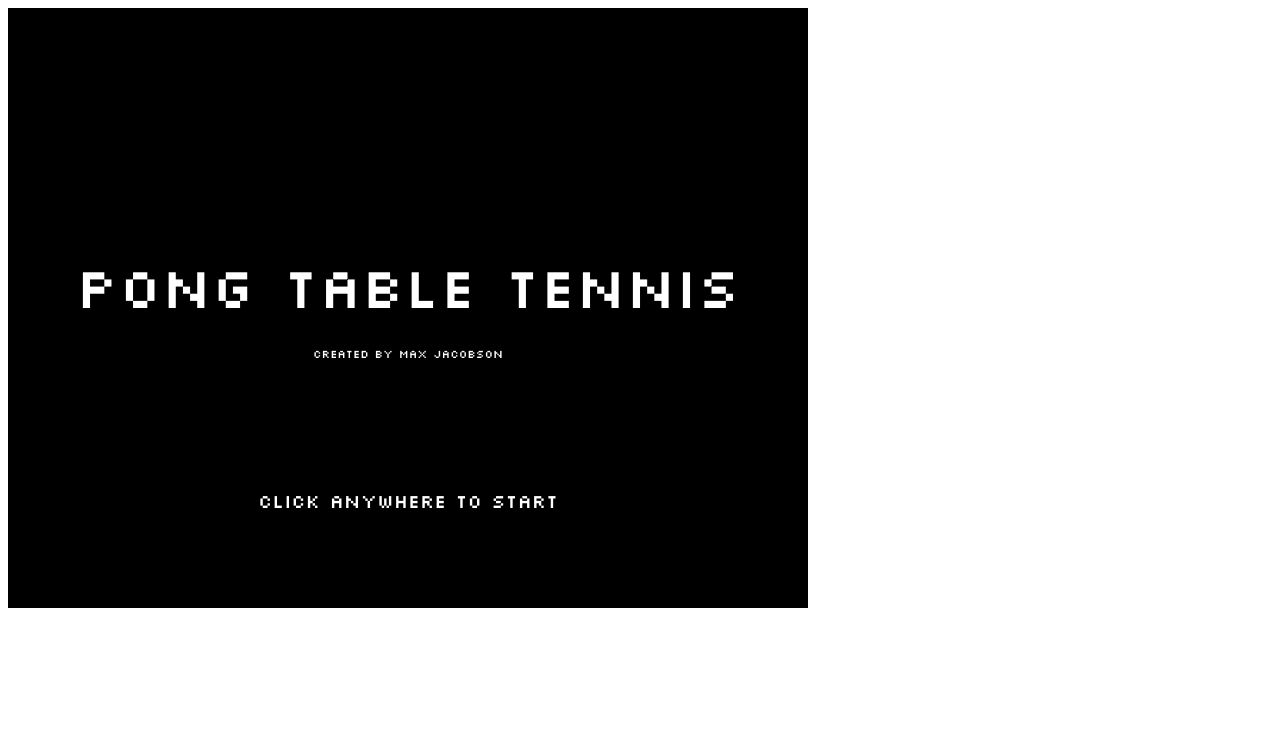
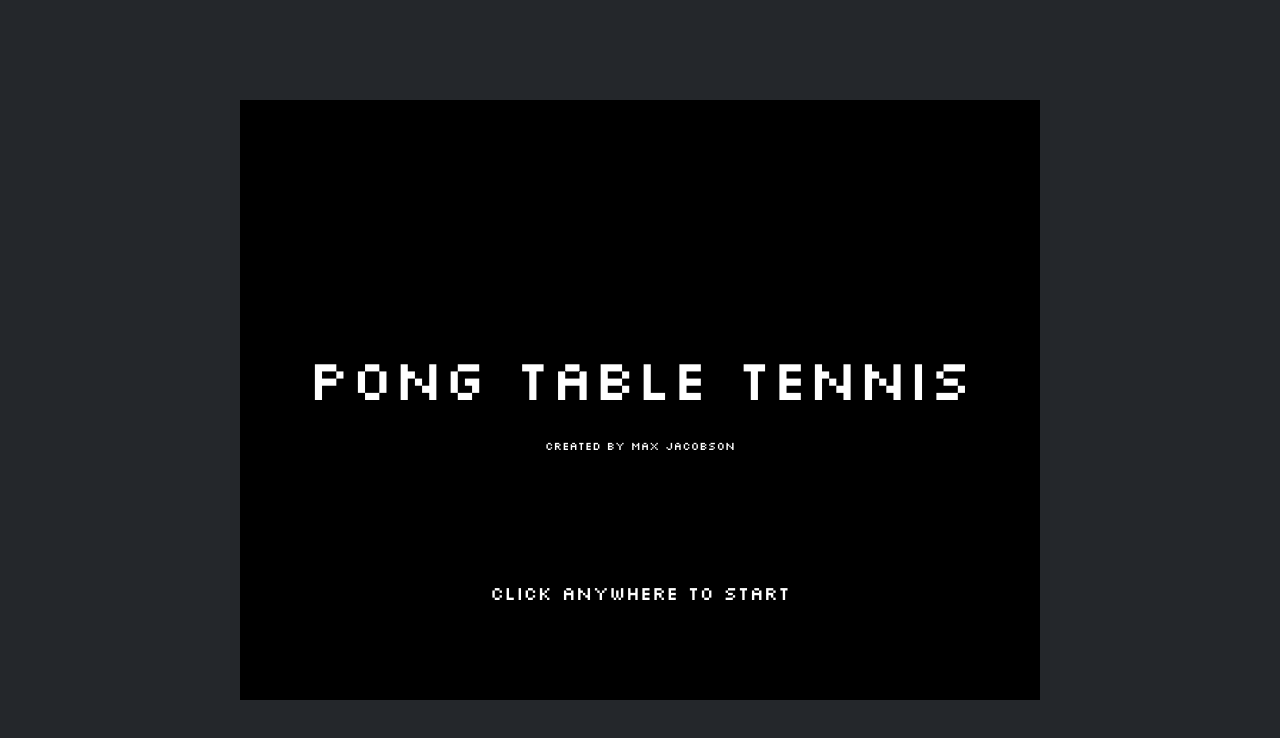
Before and after one commit to mjacobson7/Pong-Table-Tennis, a website: page public/index.html in a window 1280 px wide. Drawn offline with Linux system fonts and the light colour scheme.

Commit message:
center canvas on screen

```diff
--- a/public/game.css
+++ b/public/game.css
@@ -1,3 +1,11 @@
 @font-face {
     font-family: 'arcadeFont'; src: url('assets/fonts/slkscr.ttf')
 }
+
+html, body {
+    height: 100%;
+    background-color: #24272B;
+    display: flex;
+    align-items: center;
+    justify-content: center
+}
```
